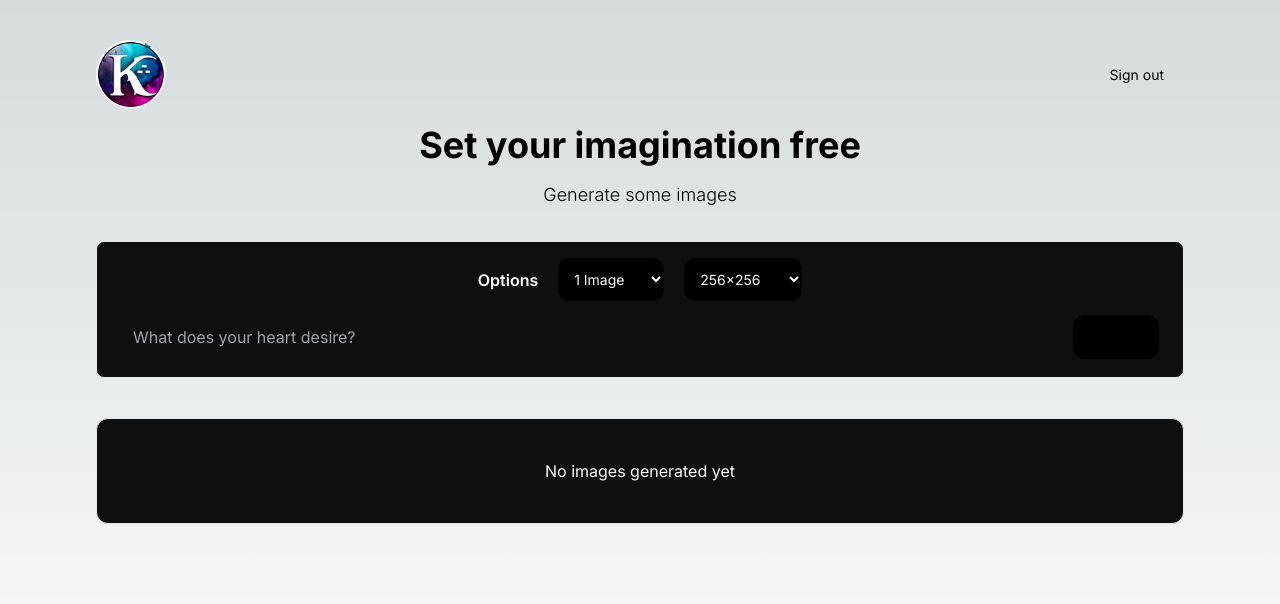
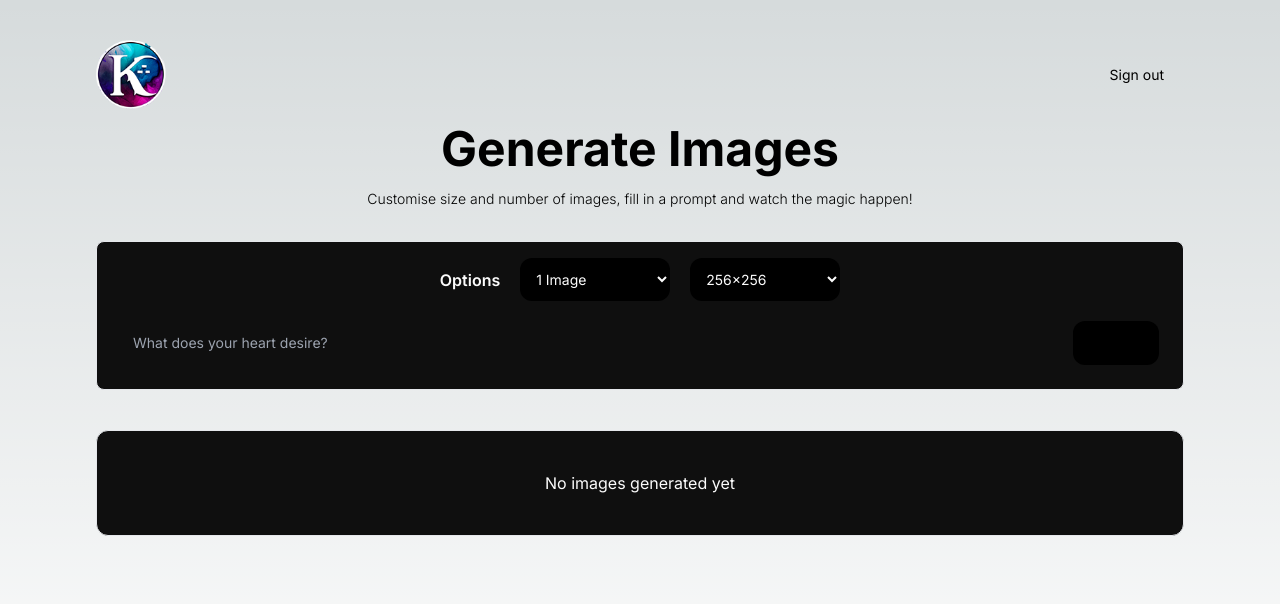
Before and after one commit to User083/kuns, a Next.js app: page /dashboard in a window 1280 px wide. Shown: the top 604 px of the page. Built offline with nearby package versions, Linux system fonts and the light colour scheme; a web font is replaced by a local one.

Commit message:
Minor style updates

```diff
--- a/app/(dashboard)/(routes)/dashboard/page.tsx
+++ b/app/(dashboard)/(routes)/dashboard/page.tsx
@@ -20,11 +20,12 @@ export default function DashboardPage() {
             <UserButton afterSignOutUrl="/" />
           </div>
         </div>
-        <h2 className="text-2xl md:text-4xl font-bold text-center">
-          Set your imagination free
+        <h2 className="text-4xl md:text-5xl font-bold text-center">
+          Generate Images
         </h2>
-        <p className="text-muted-foreground font-light text-sm md:text-lg text-center">
-          Generate some images
+        <p className="text-muted-foreground font-light text-sm text-center">
+          Customise size and number of images, fill in a prompt and watch the
+          magic happen!
         </p>
       </section>
       <section>
--- a/components/GenerationForm.tsx
+++ b/components/GenerationForm.tsx
@@ -40,12 +40,12 @@ const GenerationForm = () => {
         onSubmit={form.handleSubmit(onSubmit)}
         className="rounded-lg border w-full p-4 px-3 md:px-6 flex flex-col gap-3 items-center bg-black"
       >
-        <section className="flex flex-col gap-5 md:flex-row items-center justify-center ">
+        <section className="flex flex-col gap-5 sm:flex-row items-center justify-center w-full">
           <h3 className="font-semibold text-white">Options</h3>
           <select
             aria-label="Amount"
             disabled={isLoading}
-            className="bg-[#000000] text-white text-sm rounded-xl p-3"
+            className="bg-[#000000] text-white text-sm rounded-xl p-3 w-full sm:w-[150px]"
             {...form.register("amount")}
           >
             {amountOptions.map((amount) => (
@@ -59,7 +59,7 @@ const GenerationForm = () => {
           <select
             aria-label="Resolution"
             disabled={isLoading}
-            className="bg-[#000000] text-sm text-white rounded-xl p-3"
+            className="bg-[#000000] text-sm text-white rounded-xl p-3 w-full sm:w-[150px]"
             {...form.register("resolution")}
           >
             {resolutionOptions.map((resolution) => (
@@ -75,7 +75,7 @@ const GenerationForm = () => {
         <section className="w-full flex flex-col gap-3 items-center justify-center md:flex-row">
           <input
             type="text"
-            className="border-0 outline-none focus-visible:ring-0 focus-visible:ring-transparent text-white bg-transparent w-full p-3"
+            className="md:border-0 md:outline-none m:focus-visible:ring-0 md:focus-visible:ring-transparent text-white md:bg-transparent w-full p-3 my-2 rounded border bg-[#000000] text-sm"
             aria-label="Prompt input"
             disabled={isLoading}
             placeholder="What does your heart desire?"
@@ -84,7 +84,7 @@ const GenerationForm = () => {
           <button
             name="Submit"
             type="submit"
-            className="p-3 hover:bg-white hover:text-black bg-[#000000] rounded-xl font-semibold text-sm"
+            className="p-3 hover:bg-white hover:text-black bg-[#000000] rounded-xl font-semibold text-sm w-full md:w-auto"
             aria-label="Submit prompt"
             disabled={isLoading}
           >
```
